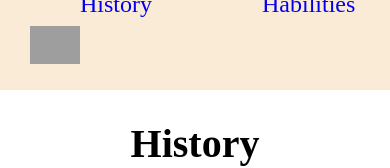
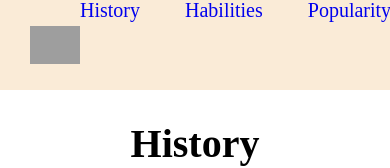
Before and after one commit to GustaLeao/Pyke-Page, a plain HTML site: page index.html in a window 390 px wide. Shown: the top 168 px of the page. Drawn offline with Linux system fonts and the light colour scheme; grey boxes are pictures that could not be loaded.

Commit message:
some media query added

```diff
--- a/styles.css
+++ b/styles.css
@@ -33,7 +33,6 @@ p {
 
 #header-img {
   width: 50px;
-  margin: auto;
 }
 
 #nav-bar {
@@ -158,19 +157,54 @@ input#submit {
   margin-top: 1.5rem;
 }
 
-@media (max-width: 610px) {
+@media (max-width: 1170px) {
   #nav-bar {
+    gap:90px;
   }
 }
-@media (max-width: 610px) {
+@media (max-width: 1120px) {
   #nav-bar {
+    gap:80px;
   }
 }
-@media (max-width: 610px) {
+@media (max-width: 1060px) {
   #nav-bar {
+    gap:70px;
   }
 }
-@media (max-width: 610px) {
+@media (max-width: 1020px) {
   #nav-bar {
+    gap:60px;
+    font-size: 2.2rem;
   }
 }
+@media (max-width: 950px) {
+  #nav-bar {
+    gap:50px;
+    font-size: 2.2rem;
+  }
+}
+@media (max-width: 890px) {
+  #nav-bar {
+    gap: 45px;
+    font-size: 2.0rem;
+  }
+}
+@media (max-width: 790px) {
+  #nav-bar {
+    gap: 40px;
+    font-size: 1.8rem;
+  }
+}
+@media (max-width: 755px) {
+  #nav-bar {
+    gap: 30px;
+    font-size: 1.8rem;
+  }
+}
+@media (max-width: 670px) {
+  #nav-bar {
+    gap: 45px;
+    font-size: 2.0rem;
+  }
+}
```
